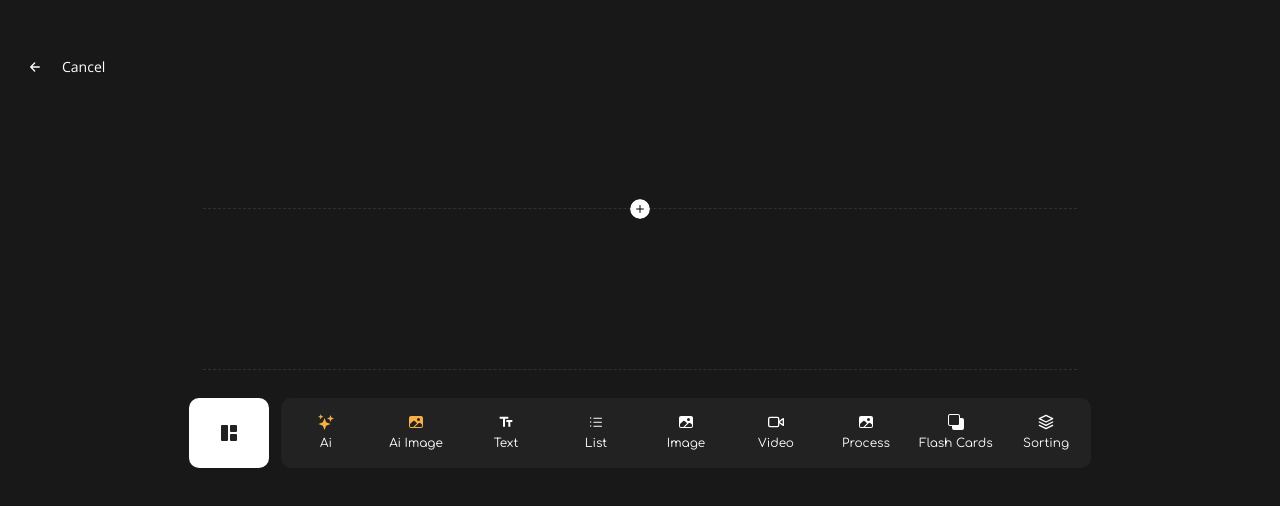
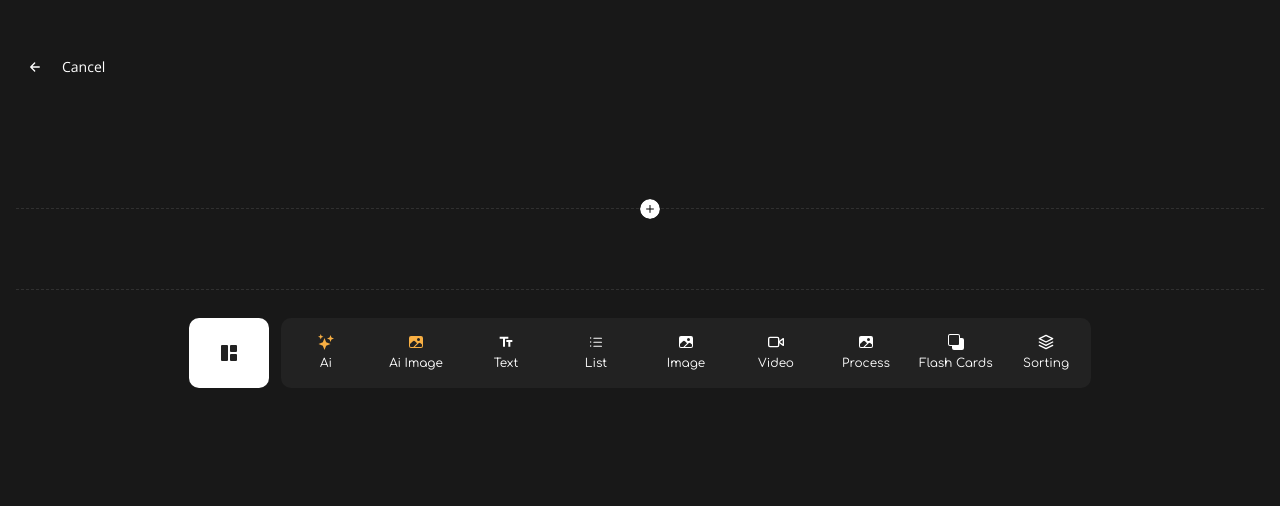
Before and after one commit to theoraccoon/amby-craft-fe, a Next.js app: page /courses/create/lesson-builder in a window 1280 px wide. Shown: the top 506 px of the page. Built offline with nearby package versions, Linux system fonts and the light colour scheme.

Commit message:
text layout fixed

```diff
--- a/src/features/courses/components/course_creation/editor/editor.tsx
+++ b/src/features/courses/components/course_creation/editor/editor.tsx
@@ -67,9 +67,9 @@ export default function Editor() {
 
   return (
     <div className="flex flex-col items-center space-y-4">
-      <div className="w-[70%] flex flex-col justify-center border-y border-dashed   border-[#FFFFFF1A] p-10">
-        <div className=" flex flex-row w-full ">
-          <div className="w-[25%] z-10">
+      <div className="flex flex-col justify-center border-y border-dashed   border-[#FFFFFF1A] w-full relative">
+        <div className=" flex flex-row justify-center">
+          <div className="z-10">
             {isModalOpen && modalBlock && (
               <>
                 <div
@@ -98,11 +98,8 @@ export default function Editor() {
           />
           {showTextFormat && <TextFormats />}
 
-          <div className="flex flex-col w-[75%] relative">
-            <div
-              className="absolute top-[-50px] left-1/3 transform -translate-x-1/2"
-              onClick={() => handleSideToolBar()}
-            >
+          <div className="flex flex-col w-3/5">
+            <div className="absolute left-[50%] -top-2.5" onClick={() => handleSideToolBar()}>
               <Image
                 src="/images/hover-icon.svg"
                 className="w-5 h-5 object-contain rounded-[1.2rem]"
--- a/src/features/courses/components/course_creation/side-toolbar.tsx
+++ b/src/features/courses/components/course_creation/side-toolbar.tsx
@@ -19,12 +19,17 @@ export default function SideToolBar({
     setShowTextFormat?.(value)
   }
 
+  const handleSideBarClose = () => {
+    setShowToolbar(!showToolbar)
+    setShowTextFormat?.(false)
+  }
+
   return (
     showToolbar && (
       <div className="fixed inset-y-0 left-0 bg-[#222222] w-[15%] ">
         <div className="flex justify-between items-center px-6 mt-12 mb-10">
           <h3 className="text-xl   ">Block Library</h3>
-          <FiX onClick={() => setShowToolbar(!showToolbar)} />
+          <FiX onClick={() => handleSideBarClose()} />
         </div>
 
         {toolBarIcons.map((tool, index) => {
```
